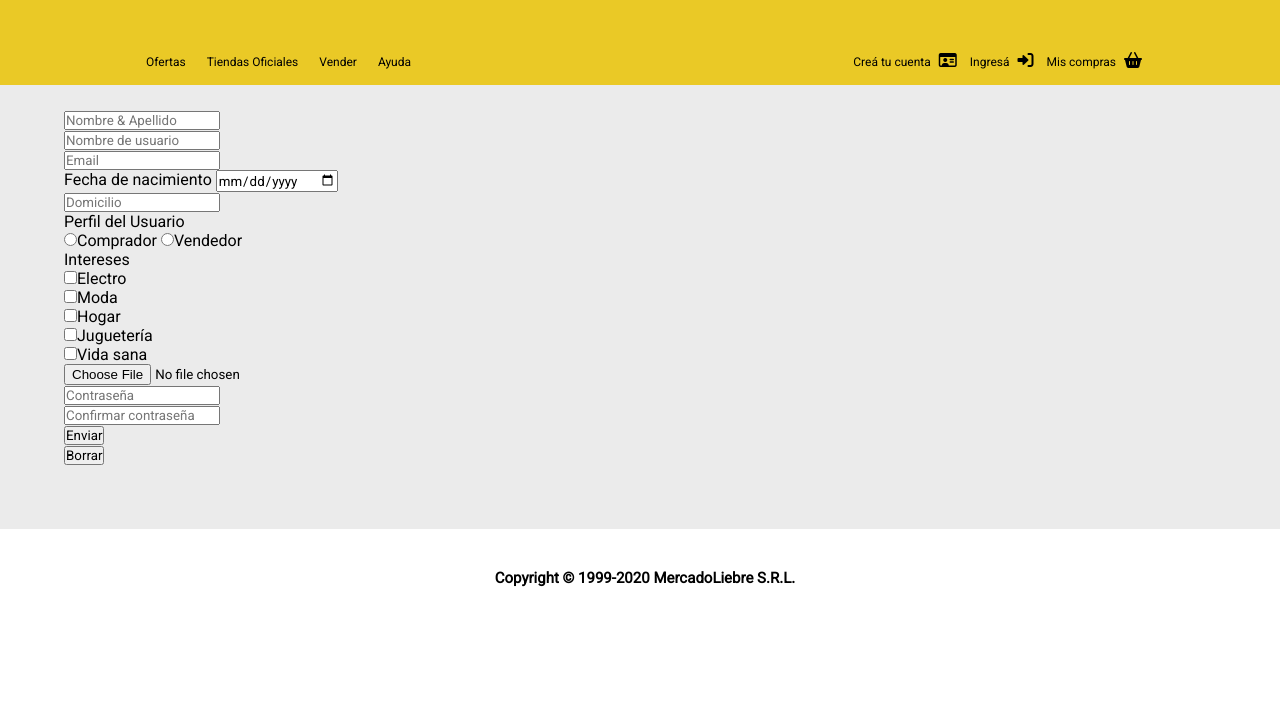
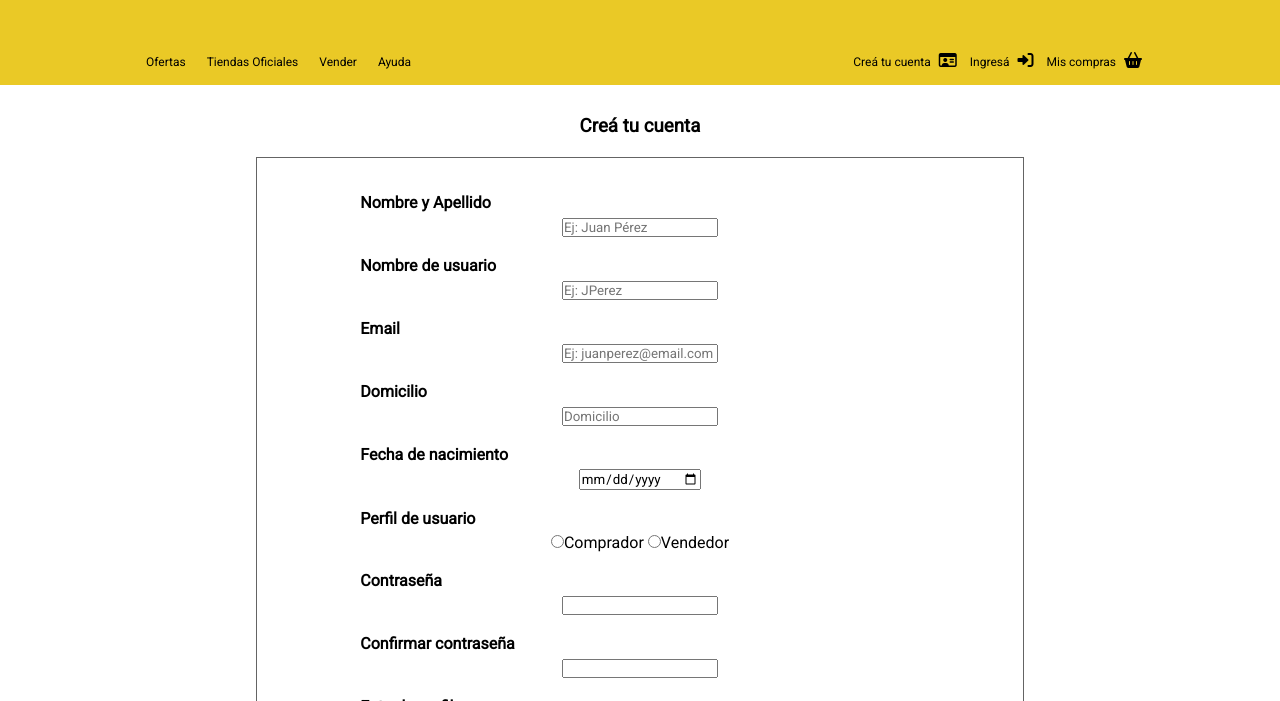
Before and after one commit to nacholanusse/mercado-liebre, a website: page views/register.html in a window 1280 px wide. Shown: the part 99-800 px from the top of the page. Drawn offline with Linux system fonts and the light colour scheme; files that its build step writes are made by us from their sources; files whose address does not match are found by name.

Commit message:
fin del register y login

```diff
--- a/public/css/forms.css
+++ b/public/css/forms.css
@@ -91,12 +91,23 @@ main{
     width: 90vw;
     margin:auto;
     text-align: center;
+    margin-bottom: 20px;
+}
+
+main h3{
+    margin-top: 30px;
+    margin-bottom: 20px;
 }
 
 form{
     border: solid 1px rgb(100, 100, 100);
-    padding: 5px;
+    padding:35px 5px;
     margin-top: 10px;
+}
+form h4{
+    margin-bottom: 5px;
+    text-align: left;
+    padding-left: 13%;
 }
 
 button .enviar:hover{
@@ -228,5 +239,9 @@ button .enviar:hover{
         margin: 8px;
         width: 10vw;
     }
+    form{
+        width: 60vw;
+        margin:auto;
+    }
 
 }
--- a/views/register.html
+++ b/views/register.html
@@ -5,7 +5,7 @@
     <meta http-equiv="X-UA-Compatible" content="IE=edge" />
     <meta name="viewport" content="width=device-width, initial-scale=1.0" />
     <title>Mercado Liebre</title>
-    <link rel="stylesheet" href="./css/styles.css">
+    <link rel="stylesheet" href="./css/forms.css">
     <link href="https://fonts.googleapis.com/css2?family=Roboto&display=swap" rel="stylesheet">
     <link rel="stylesheet" href="https://cdnjs.cloudflare.com/ajax/libs/font-awesome/6.2.1/css/all.min.css" >
   </head>
@@ -40,36 +40,63 @@
     </header>
 
     <main>
+        <h3>Creá tu cuenta</h3>
         <form action="/">
             <div class="datos-personales">
-                <input type="text" name="name" placeholder="Nombre & Apellido">
+                <h4>Nombre y Apellido</h4>
+                <input type="text" name="name" placeholder="Ej: Juan Pérez">
+                <br>
                 <br>
 
-                <input type="text" name="user" placeholder="Nombre de usuario">
+                <h4>Nombre de usuario</h4>
+                <input type="text" name="user" placeholder="Ej: JPerez">
+                <br>
                 <br>
 
-                <input type="email" name="email" placeholder="Email">
+                <h4>Email</h4>
+                <input type="email" name="email" placeholder="Ej: juanperez@email.com">
+                <br>
                 <br>
 
-                <label for="date">Fecha de nacimiento</label>
+                <h4>Domicilio</h4>
+                <input type="text" name="addres" id="addres" placeholder="Domicilio">
+                <br>
+                <br>
+
+                <h4>Fecha de nacimiento</h4>
                 <input type="date" name="date" id="date">
                 <br>
-
-                <input type="text" name="addres" id="addres" placeholder="Domicilio">
                 <br>
             </div>
 
             <div class="perfil-usuario">
-                <label for="">Perfil del Usuario</label>
-                <br>
+                <h4>Perfil de usuario</h4>
                 <input type="radio" value="comprador" name="user-profile" id="">Comprador
                 <input type="radio" value="vendedor" name="user-profile" id="">Vendedor
+                <br>
+                <br>
+            </div>
+
+            <div>
+                <h4>Contraseña</h4>
+                <input type="password" name="" placeholder="">
+                <br>
+                <br>
+                <h4>Confirmar contraseña</h4>
+                <input type="password-confirm" name="" placeholder="">
+                <br>
+                <br>
+            </div>
+
+            <div>
+                <h4>Foto de perfil</h4>
+                <input type="file" name="photo" id="photo">
+                <br>
                 <br>
             </div>
 
             <div class="intereses">
-                <label for="">Intereses</label>
-                <br>
+                <h4>Intereses</h4>
                 <input type="checkbox" name="Intereses" value="1">Electro
                 <br>
                 <input type="checkbox" name="Intereses" value="2">Moda
@@ -80,22 +107,13 @@
                 <br>
                 <input type="checkbox" name="Intereses" value="5">Vida sana
                 <br>
-            </div>
-
-            <div>
-                <input type="file" name="photo" id="photo">
                 <br>
-            </div>
-
-            <div>
-                <input type="password" name="" placeholder="Contraseña">
-                <br>
-                <input type="password-confirm" name="" placeholder="Confirmar contraseña">
                 <br>
             </div>
 
             <div>
                 <button type="submit">Enviar</button>
+                <br>
                 <br>
                 <button type="reset">Borrar</button>
             </div>
@@ -104,7 +122,6 @@
     </main>
 
     <footer>
-      <h4 class="copyright">Copyright © 1999-2020 MercadoLiebre S.R.L.</h4>
     </footer>
   </body>
 </html>
```
Also changed, not shown: views/login.html (+14 -5 lines).
